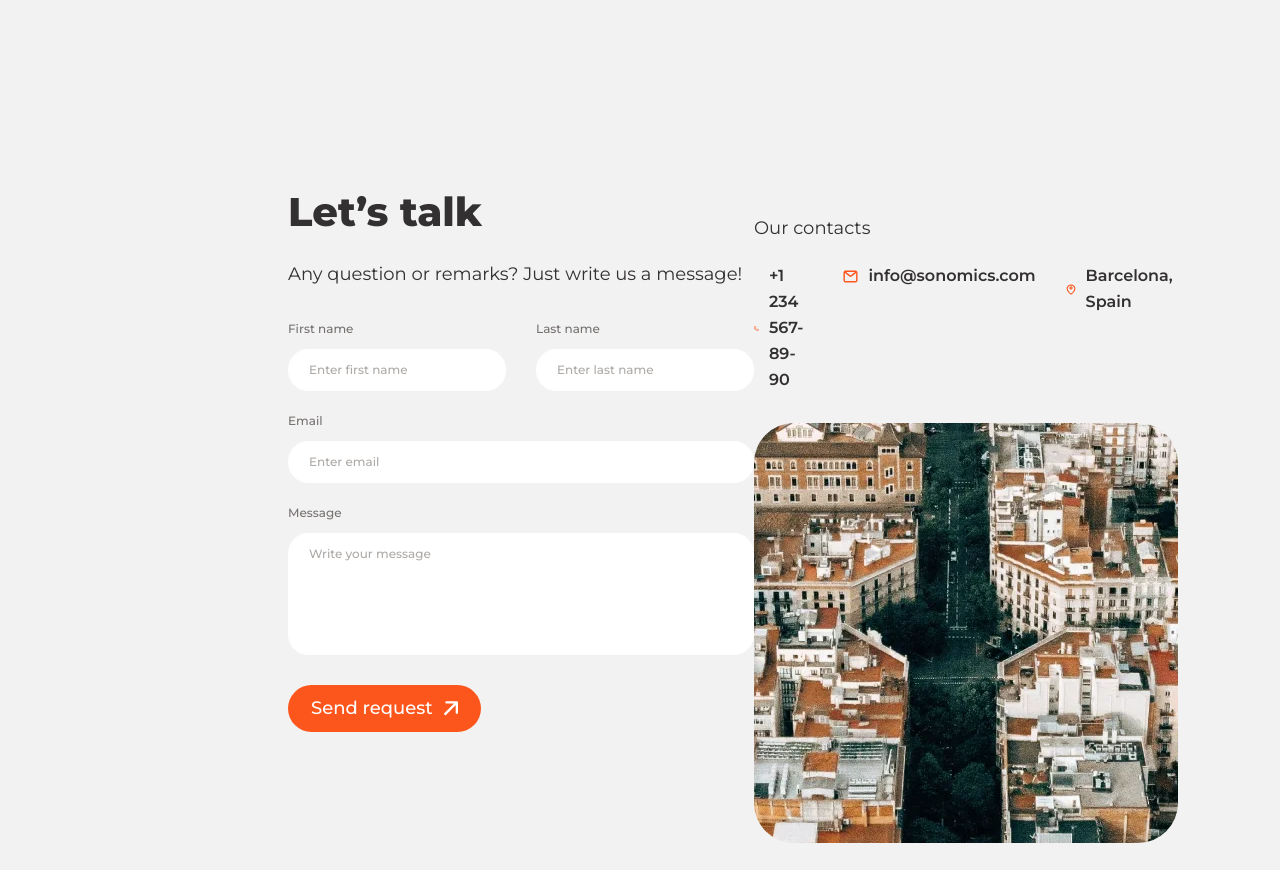
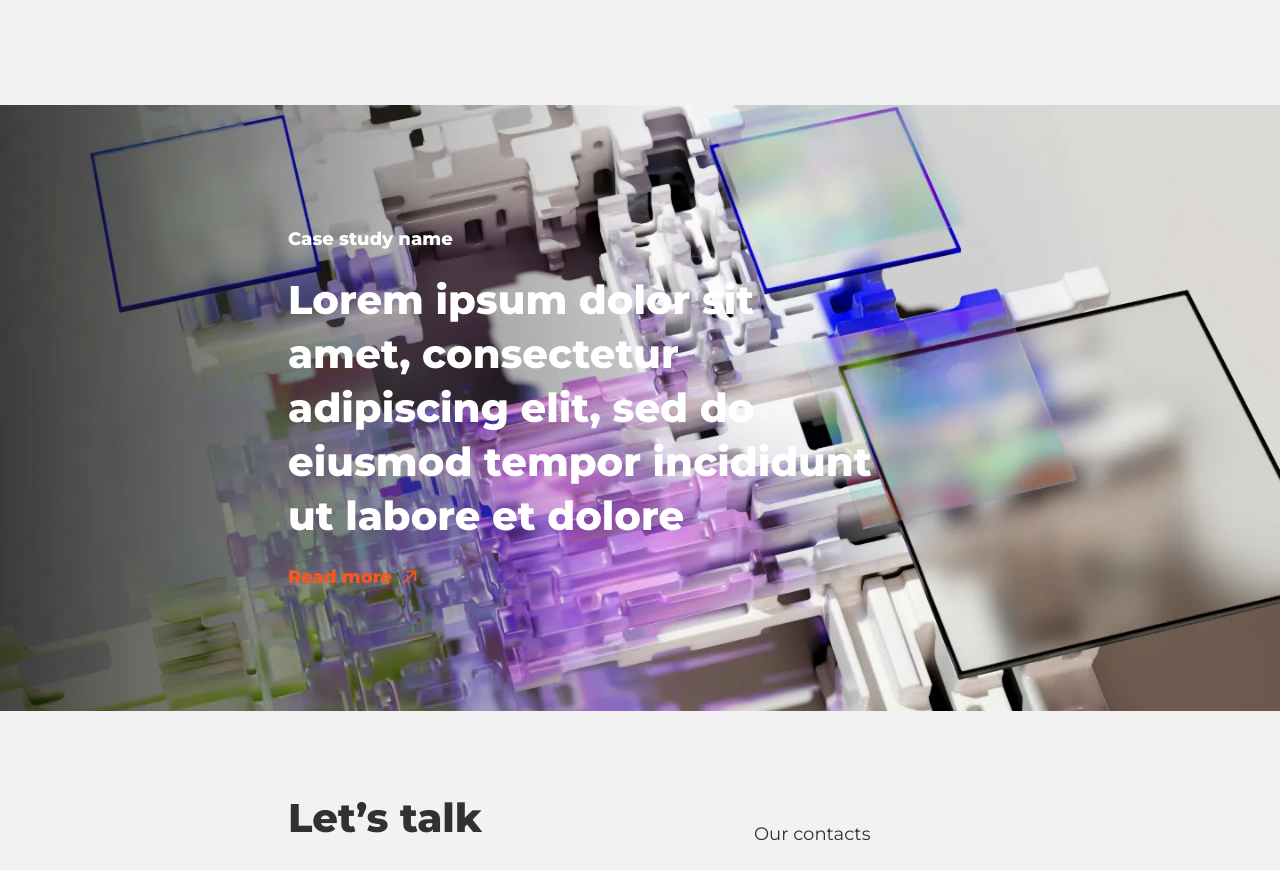
Before and after one commit to skabanets/sonomics, a React (Vite) app: page /services in a window 1280 px wide. Shown: the part 2532-3402 px from the top of the page. Built offline with nearby package versions, Linux system fonts and the light colour scheme.

Commit message:
Add ServicesCaseStudy section

```diff
--- a/src/index.css
+++ b/src/index.css
@@ -246,9 +246,17 @@ textarea:-webkit-autofill:focus {
   background-image: url("./assets/images/services/our-services_desk@1x.webp");
 }
 
+.services-case-study-bg {
+  @apply bg-cover bg-[position:center_0] bg-no-repeat;
+  background-image: url("./assets/images/services-case-study/services-case-study_desk@1x.webp");
+}
+
 @media (min-resolution: 1.5dppx), (min-device-pixel-ratio: 2) {
   .our-services-bg {
     background-image: url("./assets/images/services/our-services_desk@2x.webp");
+  }
+  .services-case-study-bg {
+    background-image: url("./assets/images/services-case-study/services-case-study_desk@2x.webp");
   }
 }
 
--- a/src/pages/Services.tsx
+++ b/src/pages/Services.tsx
@@ -1,4 +1,10 @@
-import { LetsTalk, OurCoreServices, OurServices, WhyChooseUs } from "../sections";
+import {
+  LetsTalk,
+  OurCoreServices,
+  OurServices,
+  ServicesCaseStudy,
+  WhyChooseUs,
+} from "../sections";
 
 const Services = () => {
   return (
@@ -6,6 +12,7 @@ const Services = () => {
       <OurServices />
       <OurCoreServices />
       <WhyChooseUs />
+      <ServicesCaseStudy />
       <LetsTalk />
     </>
   );
--- /dev/null
+++ b/src/sections/Services/ServicesCaseStudy.tsx
@@ -0,0 +1,56 @@
+import { Link } from "react-router-dom";
+import { useEffect, useRef, useState } from "react";
+import { useScroll, useTransform, motion } from "framer-motion";
+
+import { CustomTitle } from "../../components";
+
+import { routes, slideInWithFade } from "../../constants";
+
+export const ServicesCaseStudy = () => {
+  const ref = useRef(null);
+
+  const { scrollYProgress } = useScroll({
+    target: ref,
+    offset: ["start end", "end start"],
+  });
+
+  const yOffset = useTransform(scrollYProgress, [0, 1], ["0%", "100%"]);
+
+  const [backgroundPositionY, setBackgroundPositionY] = useState("0%");
+
+  useEffect(() => {
+    const unsubscribe = yOffset.on("change", (latest) => {
+      setBackgroundPositionY(latest);
+    });
+
+    return () => unsubscribe();
+  }, [yOffset]);
+
+  return (
+    <motion.section
+      ref={ref}
+      className="services-case-study-bg py-[120px]"
+      style={{
+        backgroundPosition: `center ${backgroundPositionY}`,
+      }}
+      {...slideInWithFade}
+    >
+      <div className="container">
+        <h5 className="mb-[20px] text-whiteTextColor">Case study name</h5>
+        <h2 className="mb-[20px] w-[600px] text-whiteTextColor">
+          Lorem ipsum dolor sit amet, consectetur adipiscing elit, sed do eiusmod tempor incididunt
+          ut labore et dolore
+        </h2>
+        <Link to={routes.CaseStudy} className="view-link inline-block w-[130px]">
+          <CustomTitle
+            text="Read more"
+            type="h5"
+            wrapperStyles="flex items-center gap-[10px] "
+            iconColor="fill-accentRedColor"
+            titleStyles="text-accentRedColor"
+          />
+        </Link>
+      </div>
+    </motion.section>
+  );
+};
--- a/src/sections/index.ts
+++ b/src/sections/index.ts
@@ -11,4 +11,5 @@ export * from "./About/Team";
 export * from "./Services/OurServices";
 export * from "./Services/OurCoreServices";
 export * from "./Services/WhyChooseUs";
+export * from "./Services/ServicesCaseStudy";
 export * from "./Common/LetsTalk";
```
Also changed, not shown: src/assets/images/services-case-study/services-case-study_desk@1x.webp (added), src/assets/images/services-case-study/services-case-study_desk@2x.webp (added).
